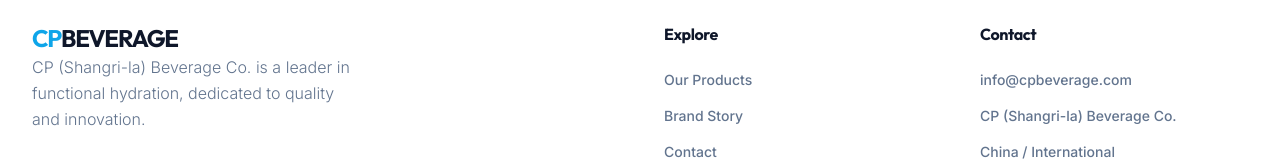
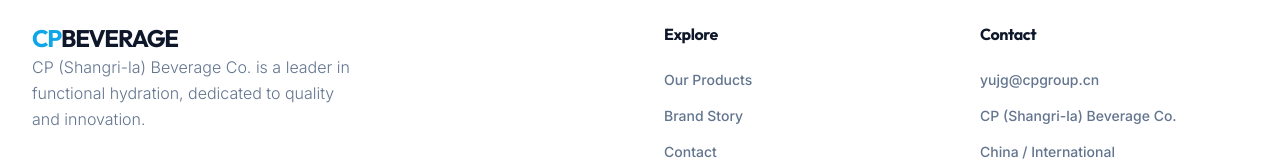
Before and after one commit to evachaokeai02-ai/cp-beverage-website, a React (Vite) app: page / in a window 1280 px wide. Shown: the part 4238-4399 px from the top of the page. Built offline with nearby package versions, Linux system fonts and the light colour scheme.

Commit message:
Update Footer.tsx

```diff
--- a/src/components/Footer.tsx
+++ b/src/components/Footer.tsx
@@ -24,7 +24,7 @@ export default function Footer() {
           <div>
             <h4 className="font-display font-bold text-brand-navy mb-6">Contact</h4>
             <ul className="space-y-4 text-sm text-slate-500 font-medium">
-              <li>info@cpbeverage.com</li>
+              <li>yujg@cpgroup.cn</li>
               <li>CP (Shangri-la) Beverage Co.</li>
               <li>China / International</li>
             </ul>
```
